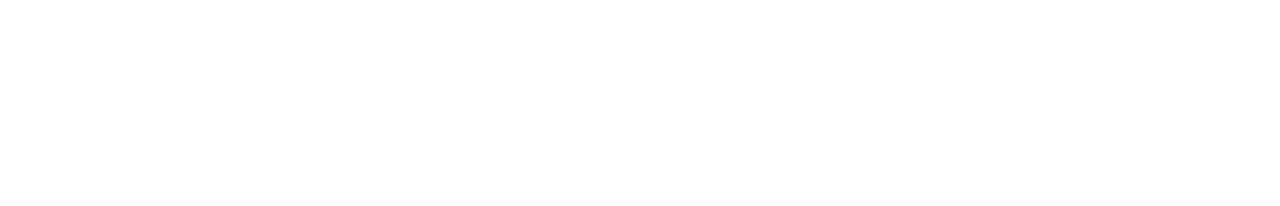
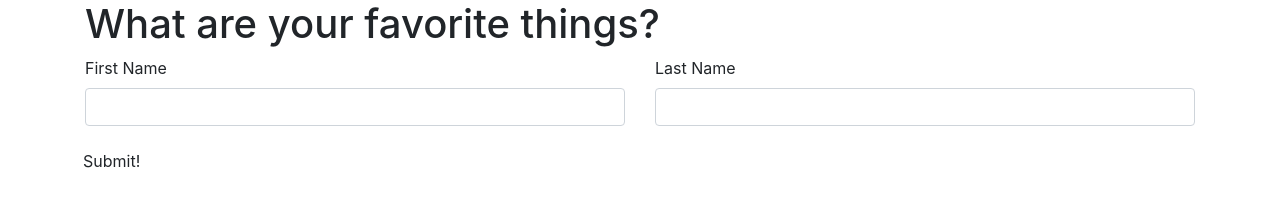
Before and after one commit to yeungm95/survey, a plain HTML site: page index.html in a window 1280 px wide. Drawn offline with Linux system fonts and the light colour scheme.

Commit message:
add inputs for first and last name

```diff
--- a/index.html
+++ b/index.html
@@ -8,7 +8,28 @@
     <title>Your Favorite Things!</title>
   </head>
   <body>
+    <div class="container">
+      <h1>What are your favorite things?</h1>
+      <form id="add">
+        <div class="row">
+          <div class="col-md-6">
+            <div class="form-group">
+              <label for="firstName">First Name</label>
+              <input id="firstName" class="form-control" type="text">
+            </div>
+          </div>
+          <div class="col-md-6">
+            <div class="form-group">
+              <label for="lastName">Last Name</label>
+              <input id="lastName" class="form-control" type="text">
+            </div>
+          </div>
+        </row>
 
 
+
+        <button type="submit" class="btn">Submit!</button>
+      </form>
+    </div>
   </body>
 </html>
```
